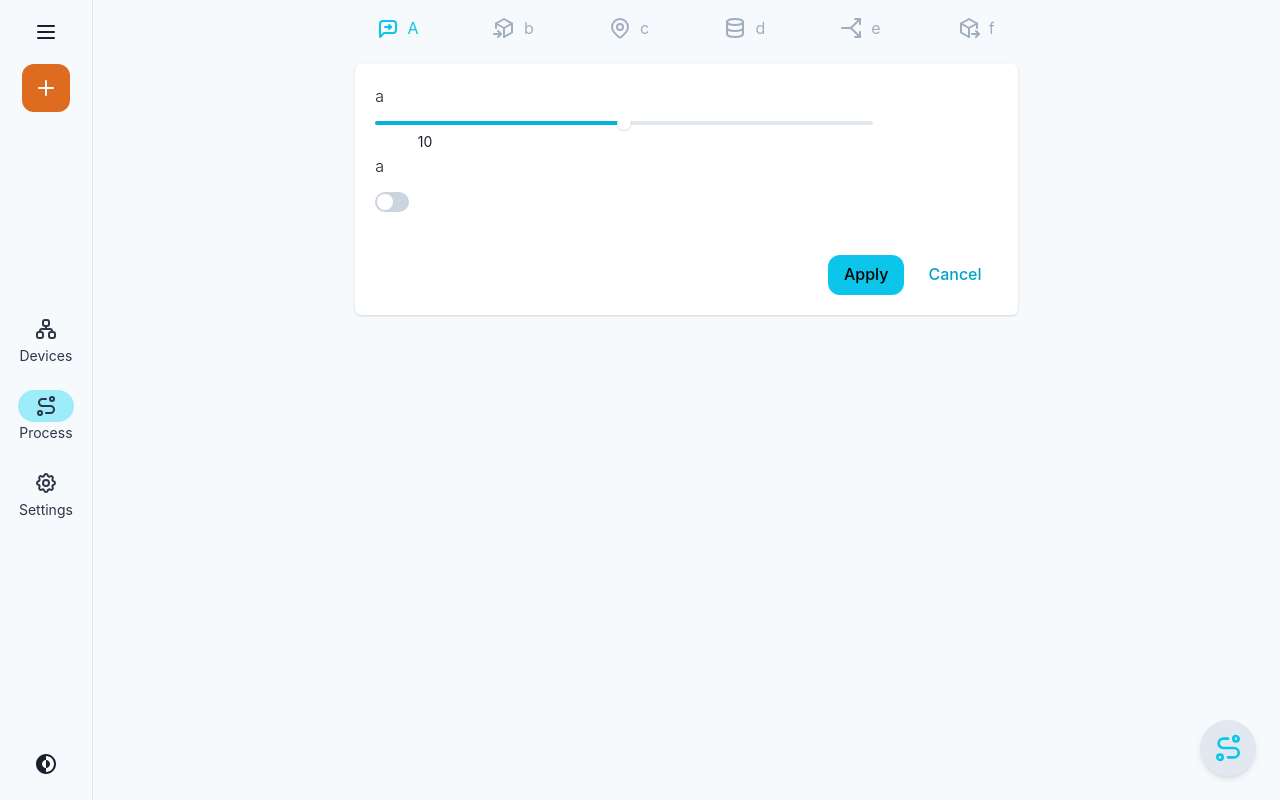
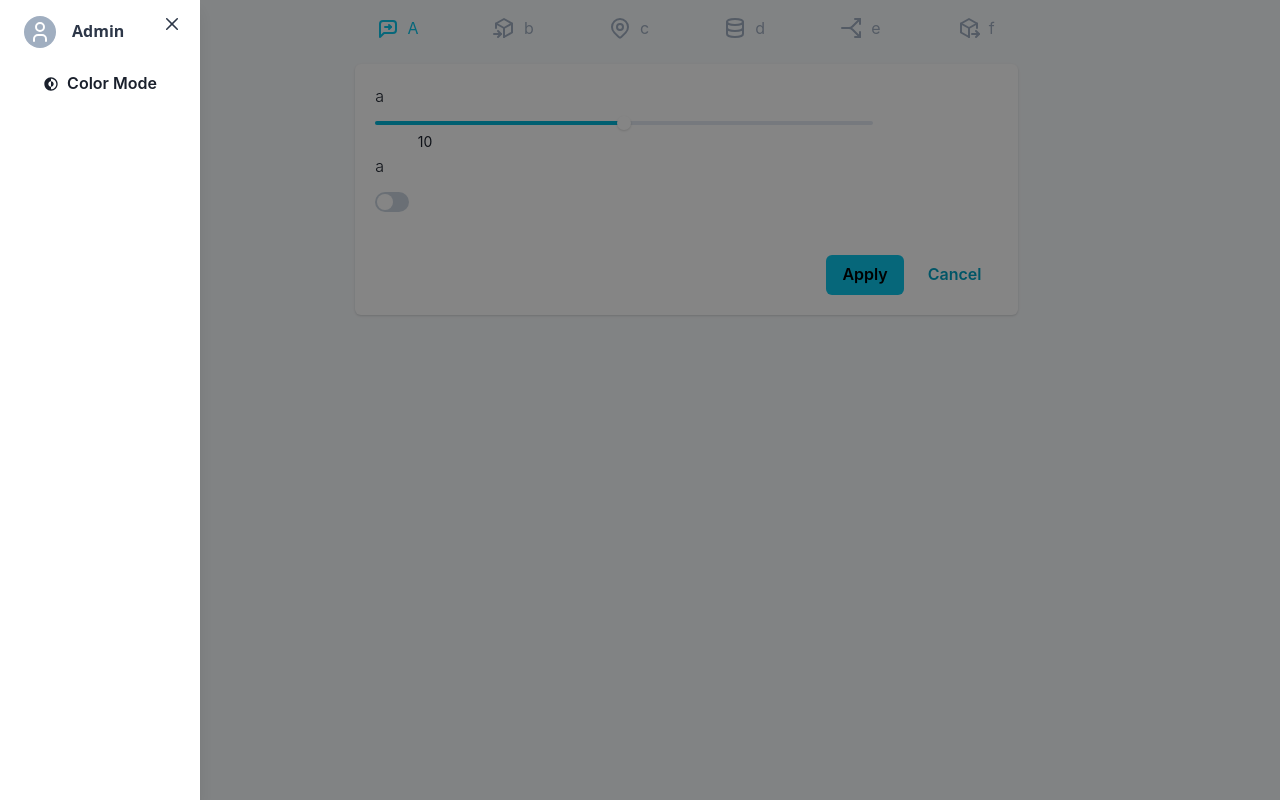
Before and after one commit to hotaru84/tssample, a React (Create React App) app: page /process in a window 1280 px wide. Both pictures are taken after a click on the button 45 px from the left and 32 px from the top of the page. Built offline with nearby package versions, Linux system fonts and the light colour scheme.

Commit message:
design refactoring

```diff
--- a/src/App.tsx
+++ b/src/App.tsx
@@ -1,6 +1,6 @@
 import { ChakraProvider } from "@chakra-ui/react"
 import {theme} from './theme'
-import NavgationRail from "./pages/NavgationRail";
+import Main from "./pages/Main";
 import Process from "./pages/Process";
 import { BrowserRouter, Route, Routes } from "react-router-dom";
 import Devices from "./pages/Devices";
@@ -10,7 +10,7 @@ function App() {
     <ChakraProvider theme={theme}>
       <BrowserRouter>
         <Routes>
-          <Route path="/" element={<NavgationRail />}>
+          <Route path="/" element={<Main />}>
             <Route path="/" element={<Devices />} />
             <Route path="/devices" element={<Devices />} />
             <Route path="/process" element={<Process />} />
--- a/src/component/NavMenuItem.tsx
+++ b/src/component/NavMenuItem.tsx
@@ -2,28 +2,34 @@ import {
   Icon, Text,
   useColorModeValue, VStack
 } from '@chakra-ui/react';
-import { NavLink } from 'react-router-dom';
-import { LinkItemProps } from '../pages/NavgationRail';
+import { IconType } from 'react-icons';
+import { NavLink, NavLinkProps } from 'react-router-dom';
 
-export const NavMenuItem = (link: LinkItemProps) => {
-  const pointColor = useColorModeValue('cyan.200', 'cyan.400');
+export interface LinkItemProps extends NavLinkProps {
+  name: string;
+  icon: IconType;
+  to:string;
+}
+
+export const NavMenuItem = ({name,icon,to,...rest}: LinkItemProps) => {
+  const pointColor = useColorModeValue('cyan.200', 'cyan.600');
   const bgColor = useColorModeValue('gray.50', 'gray.900');
   const textColor = useColorModeValue('gray.700', 'gray.200');
   const hoverFilter = useColorModeValue('brightness(90%)', 'brightness(150%)');
   return (
-    <NavLink to={link.to} style={{ textDecoration: 'none' }} role='group'>
+    <NavLink to={to} style={{ textDecoration: 'none' }} role='group' key={name} {...rest}>
       {({ isActive }) => (
-        <VStack color={textColor} pb={6} spacing={0}>
+        <VStack color={textColor} py={2} spacing={0}>
           <Icon
-            as={link.icon}
+            as={icon}
             w={14}
-            h={8}
-            py={1}
+            h={10}
+            py={2}
             fontWeight={'normal'}
             _groupHover={{ filter:hoverFilter}}
             bgColor={isActive ? pointColor : bgColor}
             borderRadius={'full'} />
-          <Text fontSize={"sm"} fontWeight={'normal'}>{link.name}</Text>
+          <Text fontSize={"sm"} fontWeight={'normal'}>{name}</Text>
         </VStack>
       )}
     </NavLink>
--- /dev/null
+++ b/src/component/NavigationRail.tsx
@@ -0,0 +1,106 @@
+import {
+  IconButton,
+  useColorMode,
+  Spacer,
+  useColorModeValue,
+  useDisclosure,
+  Flex,
+  Drawer,
+  DrawerCloseButton,
+  DrawerContent,
+  DrawerOverlay,
+  DrawerHeader,
+  Avatar,
+  Text,
+  Heading,
+  Button,
+  VStack
+} from '@chakra-ui/react';
+import { CgDarkMode } from 'react-icons/cg';
+import { TbMenu2, TbPlus, TbRoute, TbSettings, TbSitemap, TbUser } from 'react-icons/tb';
+import { LinkItemProps, NavMenuItem } from './NavMenuItem';
+
+const LinkItems: Array<LinkItemProps> = [
+  { name: 'Devices', icon: TbSitemap, to:"/devices" },
+  { name: 'Process', icon: TbRoute , to:"/process"},
+  { name: 'Settings', icon: TbSettings , to:"/settings"},
+];
+
+export const NavigationRail = () => {
+  const { colorMode, toggleColorMode } = useColorMode();
+  const { isOpen,onOpen,onClose } = useDisclosure();
+
+  const pointColor = useColorModeValue('cyan.200', 'cyan.600');
+  const bgColor = useColorModeValue('gray.50', 'gray.900');
+
+  const hoverFilter = useColorModeValue('brightness(90%)', 'brightness(150%)');
+  return (
+    <>
+    <Flex
+      as="nav"
+      pos="sticky"
+      top="0"
+      left="0"
+      zIndex={500}
+      h="100vh"
+      w="100px"
+      bgColor={bgColor}
+      direction={"column"}
+      align={"center"}
+      py={4}
+    >
+      <IconButton
+        fontSize={24}
+        aria-label='menu'
+        icon={<TbMenu2 />}
+        rounded='full'
+        bgColor={bgColor}
+        _hover={{ filter: hoverFilter }}
+        onClick={onOpen}
+        px={4}
+        mb='12px'
+      />
+      <IconButton
+        aria-label='action'
+        cursor="pointer"
+        fontSize={24}
+        size={"lg"}
+        icon={<TbPlus />}
+        bgColor={pointColor}
+        _hover={{ filter: hoverFilter }}
+        rounded="xl"
+        p={4}
+        mb='56px'
+      />
+
+      {LinkItems.map((link) => (
+        <NavMenuItem {...link} style={{marginBottom:2}}/>
+      ))}
+      <Spacer />
+    </Flex>
+    <Drawer
+      isOpen={isOpen}
+      onClose={onClose}
+      placement='left'
+      size="menu"
+      colorScheme='gray'
+    >
+      <DrawerOverlay />
+      <DrawerContent w="100px">
+        <DrawerCloseButton />
+        <DrawerHeader>
+          <Flex flex='1' gap='4' alignItems='center' flexWrap='wrap'>
+          <Avatar icon={<TbUser fontSize={24}/>} boxSize={8}/>
+          <Heading size='sm'>Admin</Heading>
+          </Flex>
+        </DrawerHeader>
+        <VStack>
+          <Button leftIcon={<CgDarkMode />} variant='ghost' onClick={toggleColorMode}>
+            Color Mode
+          </Button>
+        </VStack>
+      </DrawerContent>
+    </Drawer>
+    </>
+  );
+};
--- /dev/null
+++ b/src/pages/Main.tsx
@@ -0,0 +1,17 @@
+import {
+  Flex
+} from '@chakra-ui/react';
+import { Outlet } from 'react-router-dom';
+import { NavigationRail } from '../component/NavigationRail';
+
+
+export default function Index() {
+  return (
+    <Flex>
+      <NavigationRail/>
+      <Flex width={"100%"}>
+        <Outlet/>
+      </Flex>
+    </Flex>
+  );
+}
--- a/src/pages/NavgationRail.tsx
+++ /dev/null
@@ -1,101 +0,0 @@
-import {
-  IconButton,
-  useColorMode,
-  Spacer,
-  useColorModeValue,
-  useDisclosure,
-  Flex} from '@chakra-ui/react';
-import { IconType } from 'react-icons';
-import { CgDarkMode } from 'react-icons/cg';
-import {TbBarcode, TbCalendarTime, TbLanguage, TbMenu2, TbPlus, TbRoute,TbSettings,TbSitemap} from 'react-icons/tb'
-import { Outlet } from 'react-router-dom';
-import { NavMenuItem } from '../component/NavMenuItem';
-
-export interface LinkItemProps {
-  name: string;
-  icon: IconType;
-  to:string;
-}
-
-const LinkItems: Array<LinkItemProps> = [
-  { name: 'Devices', icon: TbSitemap, to:"/devices" },
-  { name: 'Process', icon: TbRoute , to:"/process"},
-  { name: 'Settings', icon: TbSettings , to:"/settings"},
-];
-
-const SettingItems:  Array<LinkItemProps> = [
-  { name: 'Date & Time', icon: TbCalendarTime, to:"/datetime" },
-  { name: 'Locale', icon: TbLanguage , to:"/locale"},
-];
-
-export default function Index() {
-  return (
-    <Flex>
-      <NavigationRail/>
-      <Flex width={"100%"}>
-        <Outlet/>
-      </Flex>
-    </Flex>
-  );
-}
-const NavigationRail = ()=>{
-  const {colorMode,toggleColorMode} = useColorMode();
-  const { isOpen, onOpen, onClose } = useDisclosure();
-
-  const pointColor = useColorModeValue('cyan.100', 'cyan.500');
-  const bgColor = useColorModeValue('gray.50', 'gray.900');
-
-  const hoverFilter = useColorModeValue('brightness(90%)', 'brightness(150%)');
-
-  return (
-  <Flex
-    as="nav"
-    pos="sticky"
-    top="0"
-    left="0"
-    h="100vh"
-    w="100px"
-    direction={"column"}
-    align={"center"}
-    borderRightWidth="1px"
-    py={4}
-  >
-    <IconButton
-      aria-label='action'
-      cursor="pointer"
-      fontSize={24}
-      bgColor={bgColor}
-      _hover={{ filter:hoverFilter}}
-      size={"sm"}
-      icon={<TbMenu2/>}
-      rounded="full"
-      px={4}
-      mb={4}
-    />
-    <IconButton
-      aria-label='action'
-      cursor="pointer"
-      fontSize={24}
-      size={"lg"}
-      icon={<TbPlus/>}
-      colorScheme='orange'
-      rounded="xl"
-    />
-    <Spacer/>
-    {LinkItems.map((link) => (
-      <NavMenuItem {...link}/>
-    ))}
-    <Spacer />
-    <IconButton
-      aria-label='Night'
-      fontSize={24}
-      bgColor={bgColor}
-      _hover={{ filter:hoverFilter}}
-      onClick={toggleColorMode}
-      variant="ghost"
-      rounded="full"
-      px={4}
-      icon={<CgDarkMode />}/>
-  </Flex>
-  );
-}
--- a/src/pages/Process.tsx
+++ b/src/pages/Process.tsx
@@ -30,9 +30,6 @@ export default function Index() {
   const pointColor = useColorModeValue('cyan.400', 'cyan.500');
   return (
     <Container>
-      <Collapse in={isMonitor} animateOpacity>
-        <MonitorView/>
-      </Collapse>
       <Tabs
         colorScheme="cyan"
         variant="unstyled"
@@ -63,24 +60,6 @@ export default function Index() {
           </TabPanels>
         </Collapse>
       </Tabs>
-      <Icon
-        cursor="pointer"
-        position="fixed"
-        right={6}
-        bottom={6}
-        as={isMonitor?TbEdit:TbRoute}
-        bgColor={bgColor}
-        color={pointColor}
-        w={14}
-        h={14}
-        rounded="full"
-        p={3}
-        boxShadow="md"
-        _hover={{
-          bgColor:borderColor
-        }}
-        onClick={monitor.toggle}
-      />
     </Container>
   );
 };
--- a/src/theme/index.tsx
+++ b/src/theme/index.tsx
@@ -2,7 +2,7 @@ import { extendTheme, ThemeOverride } from '@chakra-ui/react';
 import { Dict, mergeWith } from '@chakra-ui/utils';
 import { mode } from '@chakra-ui/theme-tools';
 
-export function makeTheme(overrides: ThemeOverride = {}) {
+function makeTheme(overrides: ThemeOverride = {}) {
   const theme = extendTheme({
     ...extendedTheme,
   });
@@ -20,125 +20,18 @@ export const extendedTheme = extendTheme({
         color: mode('gray.700', 'whiteAlpha.900')(props),
         bg: mode('gray.50', 'gray.900')(props),
         fontSize: '1.2em',
-        '.deleted': {
-          color: '#ff8383 !important',
-          fontStyle: 'normal !important'
-        },
-        '.inserted': {
-          color: '#b5f4a5 !important',
-          fontStyle: 'normal !important'
-        }
-      },
-      a: {
-        color: mode('blue.500', 'blue.200')(props),
-        transition: 'color 0.15s',
-        transitionTimingFunction: 'ease-out',
-        fontWeight: '500'
-        // _hover: {
-        //   color: useHoverLinkColor()
-        // }
-        // _hover: {
-        //   color: mode("blue.600", "blue.300")(props),
-        // }
-      },
-      '#nprogress': {
-        pointerEvents: 'none'
-      },
-      '#nprogress .bar': {
-        position: 'fixed',
-        zIndex: '1031',
-        top: 0,
-        left: 0,
-        width: '100%',
-        height: '2px'
       }
     })
   },
   components: {
-    Tooltip: {
+    Drawer: {
       sizes: {
-        sm: {
-          fontSize: 'xs',
-          ml: '5px'
+        menu: {
+          dialog: { maxWidth: '200px'}
         }
       }
-    },
-    Popover: {
-      variants: {
-        responsive: {
-          popper: {
-            maxWidth: 'unset',
-            width: '5px'
-          }
-        }
-      }
-    },
-    // Popover: {
-    //   parts: ['popper'],
-    //   baseStyle: (props) => ({
-    //     popper: {
-    //       zIndex: 10,
-    //       maxW: 'xs',
-    //       // maxW: props.width ? props.width : 'xs',
-    //       w: props.width,
-    //     },
-    //   }),
-    // },
-    Button: {
-      baseStyle: {
-        fontWeight: '500',
-        rounded: 'xl'
-      }
-    },
-    Tag: {
-      baseStyle: {
-        rounded: 'lg'
-      },
-      sizes: {
-        xs: {
-          container: {
-            px: '0.313rem',
-            py: '0.1rem',
-            rounded: 'sm',
-            minW: 'auto',
-            fontSize: '0.8rem',
-            lineHeight: '0.9rem',
-            fontWeight: 500
-          }
-        }
-      }
-    },
-    textarea: {
-      baseStyle: {
-        background: 'green.300'
-      }
-    },
+    }
   }
 });
 
-export const getTagColor = (type: string) => {
-  type = type.toLowerCase();
-  switch (type) {
-    case 'ruby':
-    case 'rails': {
-      return 'red';
-    }
-    case 'react': {
-      return 'cyan';
-    }
-    case 'javascript': {
-      return 'yellow';
-    }
-    case 'typescript':
-    case 'tailwindcss':
-    case 'nextjs': {
-      return 'blue';
-    }
-    case 'chakraui':
-    case 'css': {
-      return 'teal';
-    }
-  }
-};
-
 export const theme = makeTheme();
```
